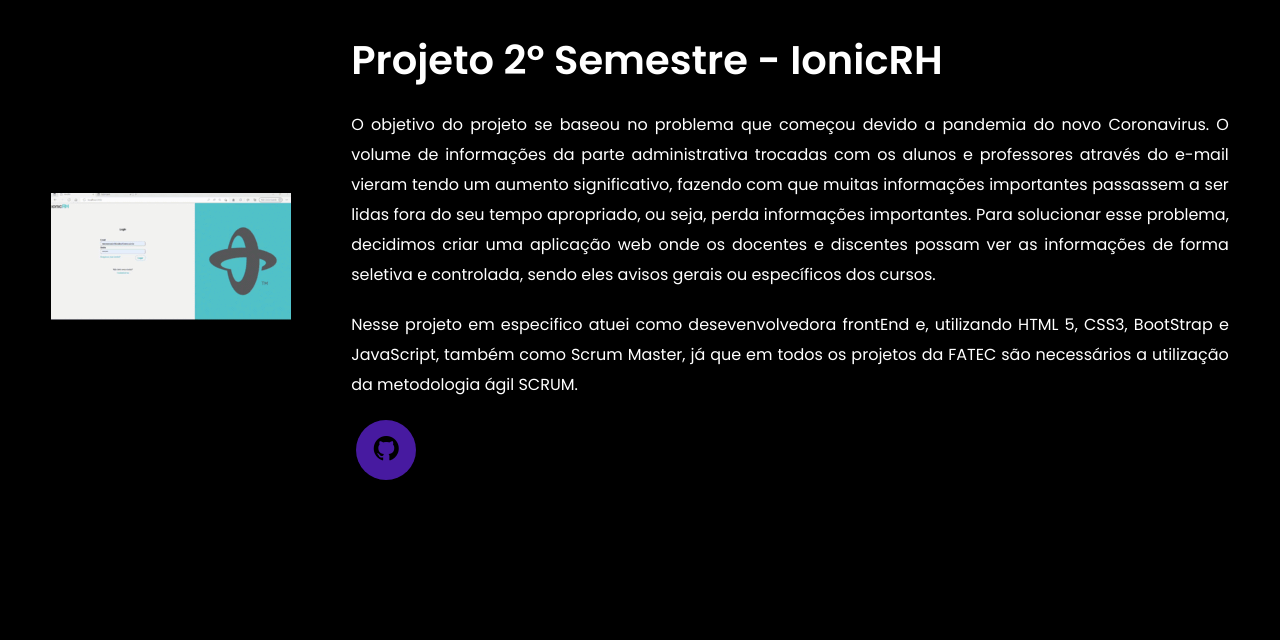
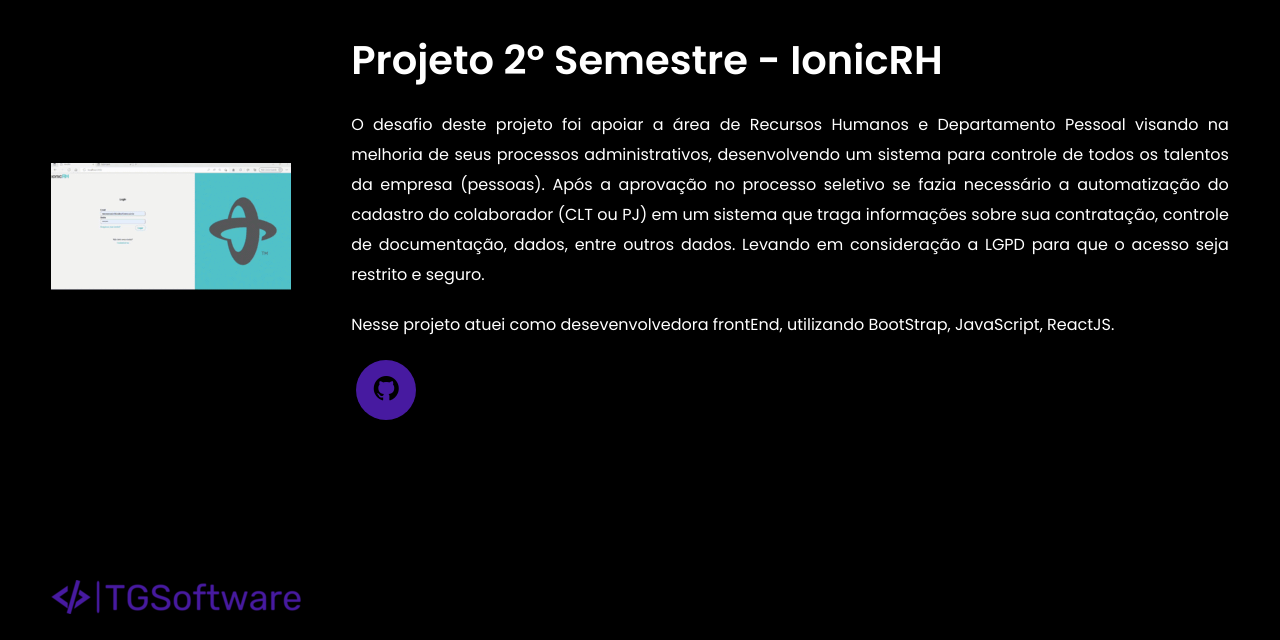
Before and after one commit to taissalomao/portfolio-django, a Django app: page /ionic in a window 1280 px wide. Shown: the part 203-843 px from the top of the page. Run offline with Django 5.2, Linux system fonts and the light colour scheme.

Commit message:
Páginas dos projetos incluidas.

```diff
--- a/templates/appOracle.html
+++ b/templates/appOracle.html
@@ -13,10 +13,10 @@
               Projeto 5º Semestre - AppOracle
             </h2>
             <p>
-                O objetivo do projeto se baseou no problema que começou devido a pandemia do novo Coronavirus. O volume de informações da parte administrativa trocadas com os alunos e professores através do e-mail vieram tendo um aumento significativo, fazendo com que muitas informações importantes passassem a ser lidas fora do seu tempo apropriado, ou seja, perda informações importantes. Para solucionar esse problema, decidimos criar uma aplicação web onde os docentes e discentes possam ver as informações de forma seletiva e controlada, sendo eles avisos gerais ou específicos dos cursos.
+              Aplicativo para para auxiliar na gestão de tarefas com questões de priorização. Para o sucesso do mesmo, além do gerenciamento de atividades, também possui uma parte reservada para gráficos de mensura sobre os resultados obtidos em um intervalo de tempo.
             </p>
 
-            <p>Nesse projeto em especifico atuei como desevenvolvedora frontEnd e, utilizando HTML 5, CSS3, BootStrap e JavaScript, também como Scrum Master, já que em todos os projetos da FATEC são necessários a utilização da metodologia ágil SCRUM.</p>
+            <p>Nesse projeto atuei como desevenvolvedora backEnd, utilizando ReactNative, Expo, TypeScript e MySQL.</p>
             <div class="btn-social">
               <a href="https://github.com/TheAchieversDSM/API-2023.2-Mobile"><button><i class="bi bi-github"></i></button></a>
             </div>
--- a/templates/ionic.html
+++ b/templates/ionic.html
@@ -13,10 +13,13 @@
               Projeto 2º Semestre - IonicRH
             </h2>
             <p>
-                O objetivo do projeto se baseou no problema que começou devido a pandemia do novo Coronavirus. O volume de informações da parte administrativa trocadas com os alunos e professores através do e-mail vieram tendo um aumento significativo, fazendo com que muitas informações importantes passassem a ser lidas fora do seu tempo apropriado, ou seja, perda informações importantes. Para solucionar esse problema, decidimos criar uma aplicação web onde os docentes e discentes possam ver as informações de forma seletiva e controlada, sendo eles avisos gerais ou específicos dos cursos.
+              O desafio deste projeto foi apoiar a área de Recursos Humanos e
+              Departamento Pessoal visando na melhoria de seus processos
+              administrativos, desenvolvendo um sistema para controle de todos os talentos da empresa (pessoas).
+              Após a aprovação no processo seletivo se fazia necessário a automatização do cadastro do colaborador (CLT ou PJ) em um sistema que traga informações sobre sua contratação, controle de documentação, dados, entre outros dados. Levando em consideração a LGPD para que o acesso seja restrito e seguro.
             </p>
 
-            <p>Nesse projeto em especifico atuei como desevenvolvedora frontEnd e, utilizando HTML 5, CSS3, BootStrap e JavaScript, também como Scrum Master, já que em todos os projetos da FATEC são necessários a utilização da metodologia ágil SCRUM.</p>
+            <p>Nesse projeto atuei como desevenvolvedora frontEnd, utilizando BootStrap, JavaScript, ReactJS.</p>
             <div class="btn-social">
               <a href="https://github.com/excalibur-coders/IONICRH"><button><i class="bi bi-github"></i></button></a>
             </div>
--- a/templates/kitsune.html
+++ b/templates/kitsune.html
@@ -13,10 +13,10 @@
               Projeto 6º Semestre - Kitsune
             </h2>
             <p>
-                O objetivo do projeto se baseou no problema que começou devido a pandemia do novo Coronavirus. O volume de informações da parte administrativa trocadas com os alunos e professores através do e-mail vieram tendo um aumento significativo, fazendo com que muitas informações importantes passassem a ser lidas fora do seu tempo apropriado, ou seja, perda informações importantes. Para solucionar esse problema, decidimos criar uma aplicação web onde os docentes e discentes possam ver as informações de forma seletiva e controlada, sendo eles avisos gerais ou específicos dos cursos.
+              Projeto consiste em dashboards dinâmicos com filtros para auxiliar nas análises de dados sobre reviews de determinados produtos por parte de clientes, sendo essas informações previamente processadas através de técnicas de Processamento de Linguagem Natural.
             </p>
 
-            <p>Nesse projeto em especifico atuei como desevenvolvedora frontEnd e, utilizando HTML 5, CSS3, BootStrap e JavaScript, também como Scrum Master, já que em todos os projetos da FATEC são necessários a utilização da metodologia ágil SCRUM.</p>
+            <p>Nesse projeto em especifico atuei como desevenvolvedora backEnd, utilizando TypeScript, NodeJS e MySQL.</p>
             <div class="btn-social">
               <a href="https://github.com/TheAchieversDSM/API-2024.1"><button><i class="bi bi-github"></i></button></a>
             </div>
--- a/templates/tecsus.html
+++ b/templates/tecsus.html
@@ -13,10 +13,10 @@
               Projeto 3º Semestre - Tecsus
             </h2>
             <p>
-                O objetivo do projeto se baseou no problema que começou devido a pandemia do novo Coronavirus. O volume de informações da parte administrativa trocadas com os alunos e professores através do e-mail vieram tendo um aumento significativo, fazendo com que muitas informações importantes passassem a ser lidas fora do seu tempo apropriado, ou seja, perda informações importantes. Para solucionar esse problema, decidimos criar uma aplicação web onde os docentes e discentes possam ver as informações de forma seletiva e controlada, sendo eles avisos gerais ou específicos dos cursos.
+              Estação meteorológica de baixo custo. Para o sucesso desse projeto, as medidas enviadas pelos sensores devem ser coletadas e tratadas, de modo que elas possam ser visualizadas através de um portal no formato de relatórios e dashboards. Além da parte informativa, contando até mesmo com a apresentação de conceitos matemáticos para os cálculos dos parâmetros, o sistema tem como objetivo relacionar a importância do monitoramento ambiental como ferramenta para evitar possíveis desastres naturais através da geração de alertas.
             </p>
 
-            <p>Nesse projeto em especifico atuei como desevenvolvedora frontEnd e, utilizando HTML 5, CSS3, BootStrap e JavaScript, também como Scrum Master, já que em todos os projetos da FATEC são necessários a utilização da metodologia ágil SCRUM.</p>
+            <p>Nesse projeto em especifico atuei como desevenvolvedora backEnd e, utilizando ReactJS, Node, TypeScript e MySQL. Atuei também como P.O, tratando diretamente com a empresa parceira.</p>
             <div class="btn-social">
               <a href="https://github.com/TheAchieversDSM/API-2023.1"><button><i class="bi bi-github"></i></button></a>
             </div>
--- a/templates/uol.html
+++ b/templates/uol.html
@@ -13,10 +13,10 @@
               Projeto 4º Semestre - CrossSelling
             </h2>
             <p>
-                O objetivo do projeto se baseou no problema que começou devido a pandemia do novo Coronavirus. O volume de informações da parte administrativa trocadas com os alunos e professores através do e-mail vieram tendo um aumento significativo, fazendo com que muitas informações importantes passassem a ser lidas fora do seu tempo apropriado, ou seja, perda informações importantes. Para solucionar esse problema, decidimos criar uma aplicação web onde os docentes e discentes possam ver as informações de forma seletiva e controlada, sendo eles avisos gerais ou específicos dos cursos.
+              Esse projeto visava garantir que o cliente, com base nos produtos sugeridos a ele de acordo com seu perfil, contrate o que precisa em uma única compra, refletindo, assim, no aumento de receita do negócio.
             </p>
 
-            <p>Nesse projeto em especifico atuei como desevenvolvedora frontEnd e, utilizando HTML 5, CSS3, BootStrap e JavaScript, também como Scrum Master, já que em todos os projetos da FATEC são necessários a utilização da metodologia ágil SCRUM.</p>
+            <p>Nesse projeto atuei como desevenvolvedora backEnd, utilizando Java, Spring e MongoDB.</p>
             <div class="btn-social">
               <a href="https://github.com/TheAchieversDSM/API-2022.2"><button><i class="bi bi-github"></i></button></a>
             </div>
```
